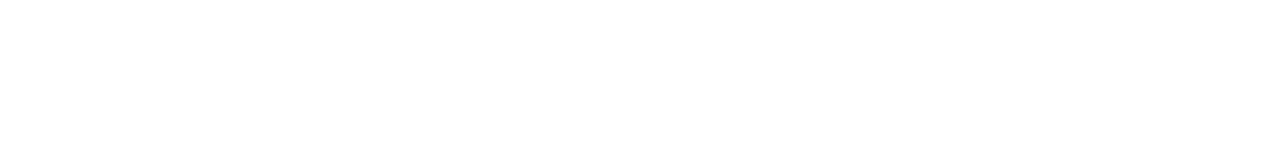
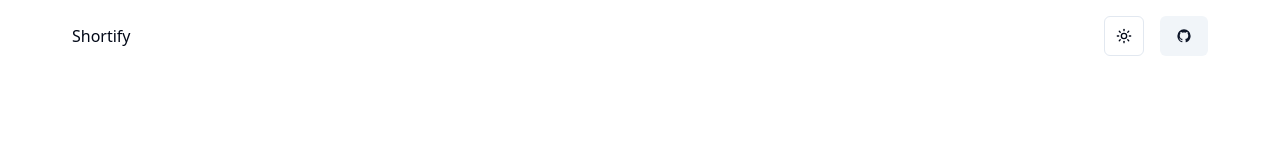
Before and after one commit to anibalalpizar/shortify, an Astro site in the folder client/: page / in a window 1280 px wide. Built offline with nearby package versions, Linux system fonts and the light colour scheme; Astro itself is replaced by a stand-in of ours.

Commit message:
♻️ Update index.astro to include navbar component

```diff
--- a/client/src/pages/index.astro
+++ b/client/src/pages/index.astro
@@ -1,8 +1,22 @@
 ---
-import Layout from "../layouts/Layout.astro";
+import Navbar from "@/components/Navbar.astro";
 import "../styles/globals.css";
 ---
 
-<Layout title="Shorttify">
-  <main></main>
-</Layout>
+<html lang="en">
+  <body>
+    <div class="container">
+      <main>
+        <Navbar />
+      </main>
+    </div>
+  </body>
+</html>
+
+<style>
+  .container {
+    max-width: 1200px;
+    margin: 0 auto;
+    padding: 0 1rem;
+  }
+</style>
```
